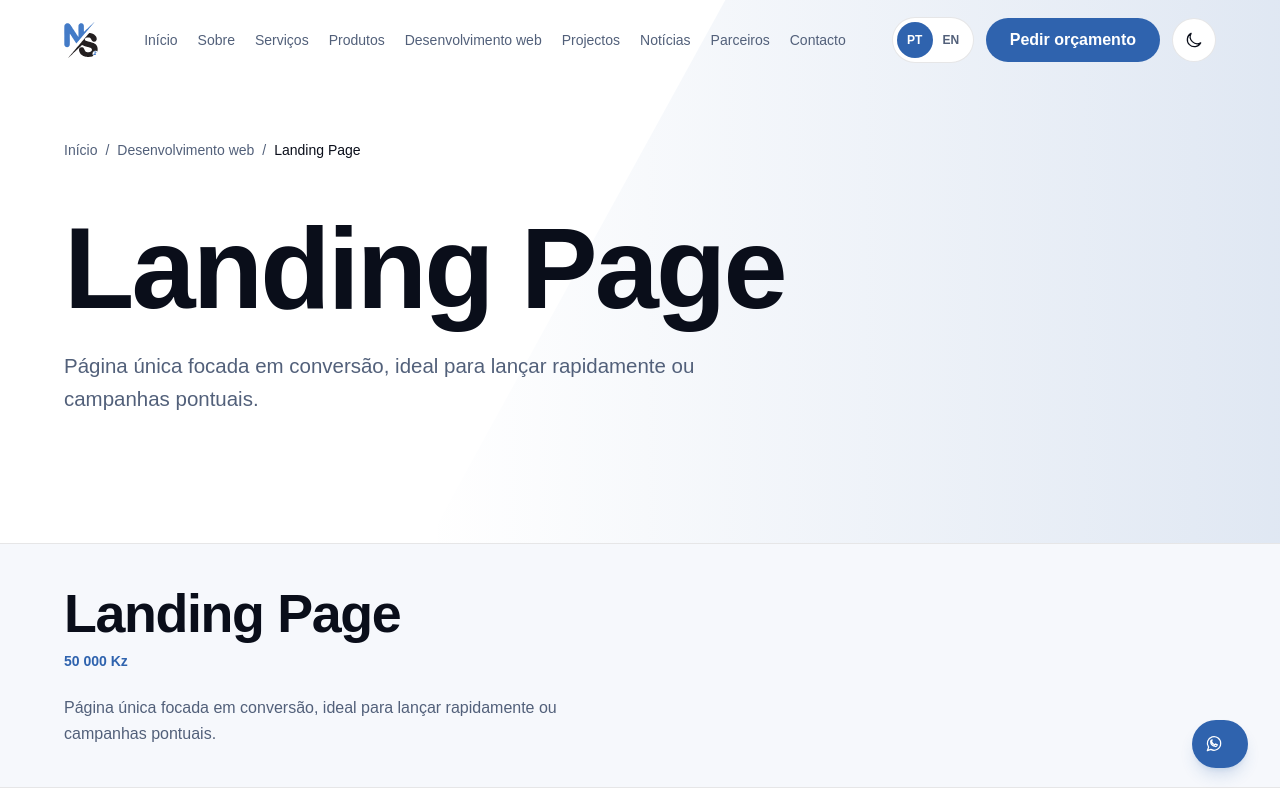
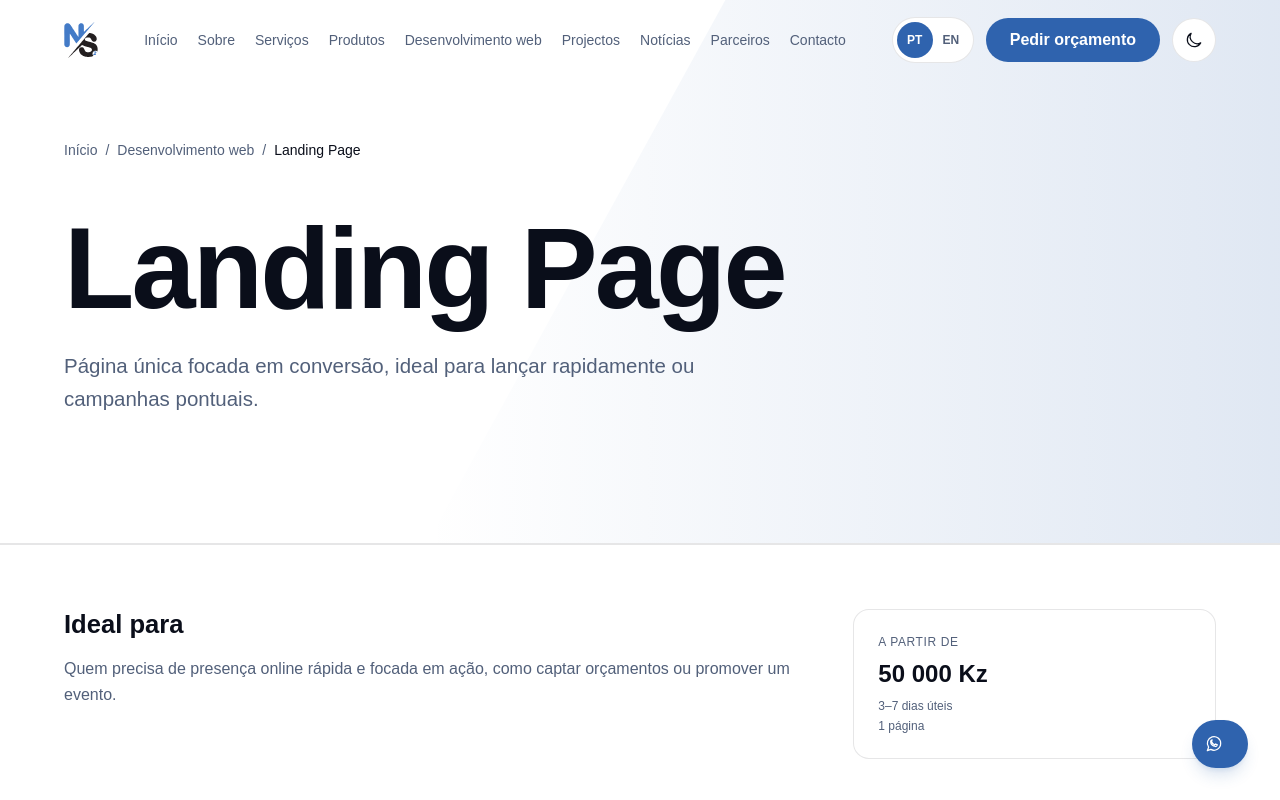
Before and after one commit to elyqueta/ns2_site, an Angular app: page /desenvolvimento-web/landing-page in a window 1280 px wide. Shown: the top 800 px of the page. Built offline with nearby package versions, Linux system fonts and the light colour scheme.

Commit message:
feat(fase-07): cards da home levam a páginas de detalhe, secção repetitiva removida

```diff
--- a/src/app/pages/home/web-preview/web-preview.html
+++ b/src/app/pages/home/web-preview/web-preview.html
@@ -4,7 +4,7 @@
     [title]="copy.title | localized"
     [description]="copy.description | localized"
   />
-  <div class="mt-10 grid gap-4 sm:grid-cols-2 xl:mt-14 xl:grid-cols-4">
+  <div class="mt-10 grid gap-4 sm:grid-cols-2 xl:mt-14 xl:grid-cols-4 align-items-stretch">
     @for (item of packages(); track item.title) {
       <app-package-card [item]="item" />
     }
--- a/src/app/pages/home/web-preview/web-preview.ts
+++ b/src/app/pages/home/web-preview/web-preview.ts
@@ -21,7 +21,7 @@ export class HomeWebPreview {
       type: 'package' as const,
       title: this.i18n.text(item.nome),
       description: this.i18n.text(item.descricao),
-      href: item.href,
+      href: `/desenvolvimento-web/${item.slug}`,
       label: this.i18n.text(this.copy.packageLabel),
       priceFrom: item.aPartirDe,
       priceLabel: this.i18n.text(this.copy.startingAt),
--- a/src/app/pages/web-pacote-detalhe/web-pacote-detalhe.html
+++ b/src/app/pages/web-pacote-detalhe/web-pacote-detalhe.html
@@ -8,22 +8,6 @@
   />
 
   <main id="conteudo">
-    <section class="mx-auto max-w-[1440px] px-5 py-10 sm:px-8 lg:px-16">
-      <div class="flex flex-wrap items-start justify-between gap-4">
-        <div>
-          <h2 class="font-display text-h2 font-semibold tracking-tight text-fg">
-            {{ item.nome | localized }}
-          </h2>
-          <p class="mt-2 text-sm font-semibold text-accent-bright">
-            {{ item.aPartirDe | kz }}
-          </p>
-        </div>
-      </div>
-      <p class="mt-6 max-w-[62ch] leading-relaxed text-fg-muted">
-        {{ item.descricao | localized }}
-      </p>
-    </section>
-
     <section class="border-y border-line bg-surface">
       <div class="mx-auto max-w-[1440px] px-5 py-16 sm:px-8 lg:px-16">
         <div class="grid gap-8 lg:grid-cols-3">
@@ -62,13 +46,13 @@
             {{ includesLabel() }}
           </h3>
           <ul class="space-y-3">
-            @for (item of item.inclui; track item) {
+            @for (incluir of item.inclui; track incluir) {
               <li class="flex items-start gap-3">
                 <app-icon
                   name="check"
                   class="mt-0.5 shrink-0 text-accent-bright"
                 />
-                <span class="text-fg-muted leading-relaxed">{{ item }}</span>
+                <span class="text-fg-muted leading-relaxed">{{ incluir }}</span>
               </li>
             }
           </ul>
@@ -78,10 +62,10 @@
             {{ notIncludedLabel() }}
           </h3>
           <ul class="space-y-3">
-            @for (item of item.naoInclui; track item) {
+            @for (naoIncluir of item.naoInclui; track naoIncluir) {
               <li class="flex items-start gap-3">
                 <span class="mt-0.5 shrink-0 text-xs text-fg-muted">✕</span>
-                <span class="text-fg-muted leading-relaxed">{{ item }}</span>
+                <span class="text-fg-muted leading-relaxed">{{ naoIncluir }}</span>
               </li>
             }
           </ul>
```
Also changed, not shown: 1 other file (tests, documents, lock files or other folders). Lines whose indentation alone changed are shown as unchanged.
